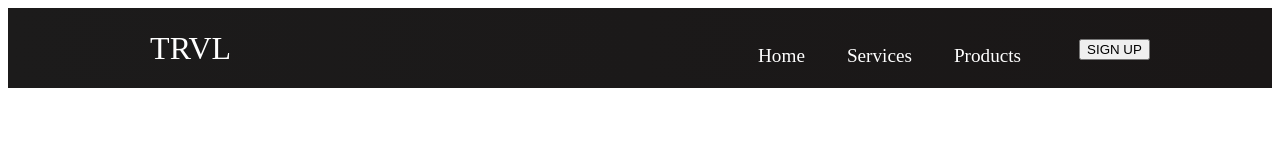
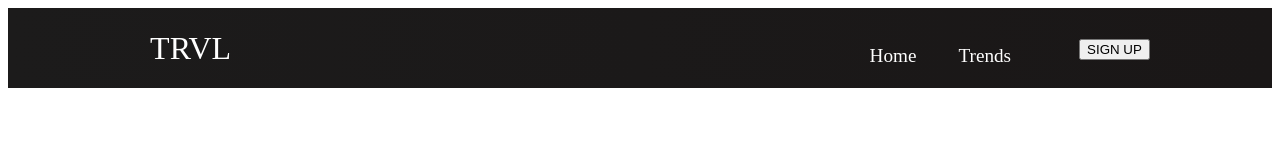
Before and after one commit to kjernest01/temp_repo, a React (Create React App) app: page / in a window 1280 px wide. Shown: the top 160 px of the page. Built offline with nearby package versions, Linux system fonts and the light colour scheme.

Commit message:
changes to App.js and Navbar.js

```diff
--- a/src/App.js
+++ b/src/App.js
@@ -15,7 +15,7 @@ function App() {
           {/* <Route path='/' exact /> */}
           <Route path='/' exact component={Home} />
           <Route path='/trends' component={Trends} />
-          <Route path='/signup' component={Signup} />
+          <Route path='/sign-up' component={Signup} />
         </Routes>
       </Router>
     </>
--- a/src/components/Navbar.js
+++ b/src/components/Navbar.js
@@ -80,20 +80,11 @@ function Navbar() {
             </li>
             <li className='nav-item'>
               <Link
-                to='/services'
+                to='/trends'
                 className='nav-links'
                 onClick={closeMobileMenu}
               >
-                Services
-              </Link>
-            </li>
-            <li className='nav-item'>
-              <Link
-                to='/products'
-                className='nav-links'
-                onClick={closeMobileMenu}
-              >
-                Products
+                Trends
               </Link>
             </li>
 
```
